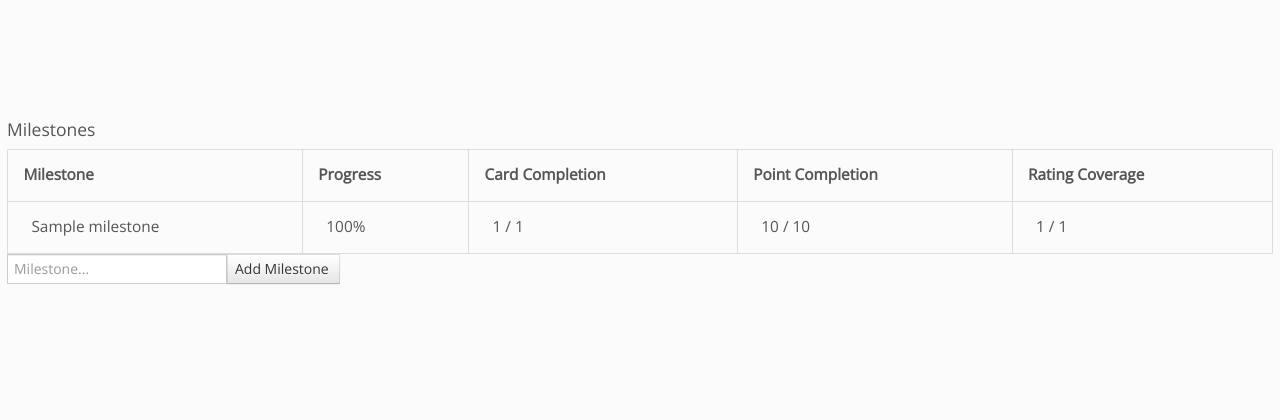
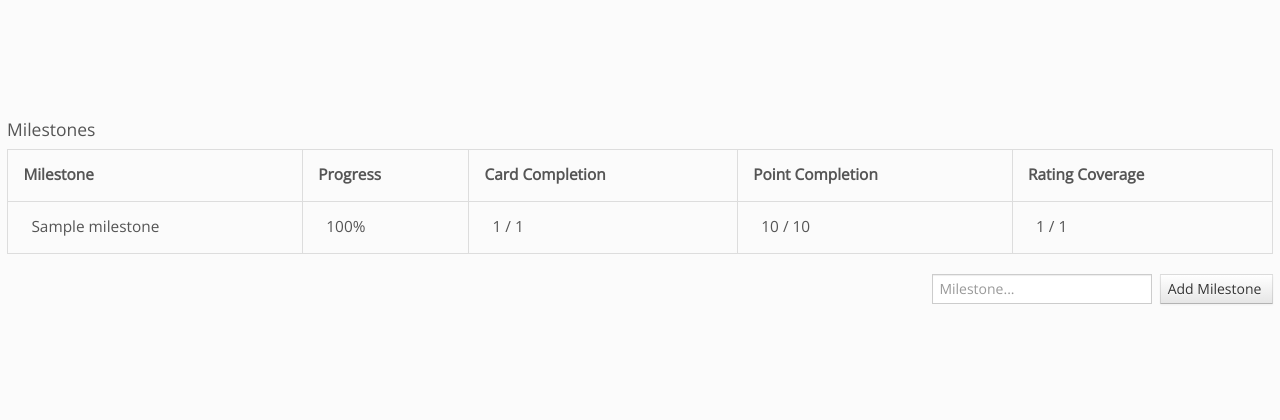
Before and after one commit to roeske/codecolab, a Flask app: template templates/project_progress.html in a window 1280 px wide. Shown: the part 654-1074 px from the top of the page. Run offline with Flask 2, Linux system fonts and the light colour scheme; tables that the repository leaves empty hold one stand-in row (values such as "Sample post"); the template is opened without the code that fills it: values that come from a table or form of the project are taken from there, most other values are stand-ins (such as "Sample title", 1, 10 or a date in 2020); grey boxes marked "Sample" are stand-in pictures; parts of the project's set-up code (start-up, migrations or seed data) failed here and were passed over; some libraries are stand-ins or nearby versions.

Commit message:
Tweak progress layout.

```diff
--- a/templates/project_progress.html
+++ b/templates/project_progress.html
@@ -57,7 +57,8 @@
 
   </table>
 
-  <form action="/project/{{ project.name }}/milestones/add" id="form_add_milestone" method="POST">
+  <br />
+  <form style="float: right;" action="/project/{{ project.name }}/milestones/add" id="form_add_milestone" method="POST">
 
     <ul class="project_manage structural horizontal_left">
     <li>
@@ -65,10 +66,11 @@
     </li>
 
     <li>
-      <input id="add_milestone" type="submit" name="submit" value="Add Milestone " class="btn" />
+      &nbsp;&nbsp;<input id="add_milestone" type="submit" name="submit" value="Add Milestone " class="btn" />
     </li>
     </ul>
   </form>
+  <div class="clear"></div>
   </div>
   <!-- end milestones_container -->
 </div>
```
